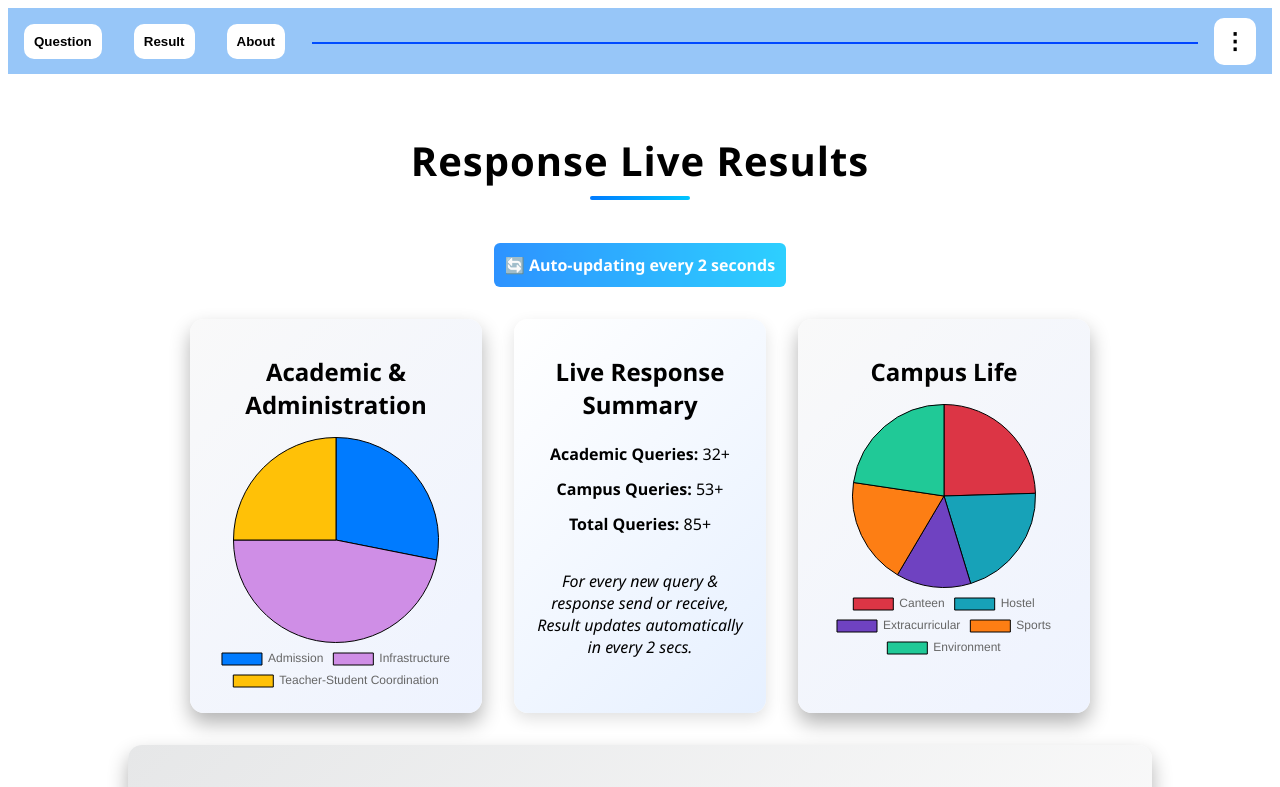
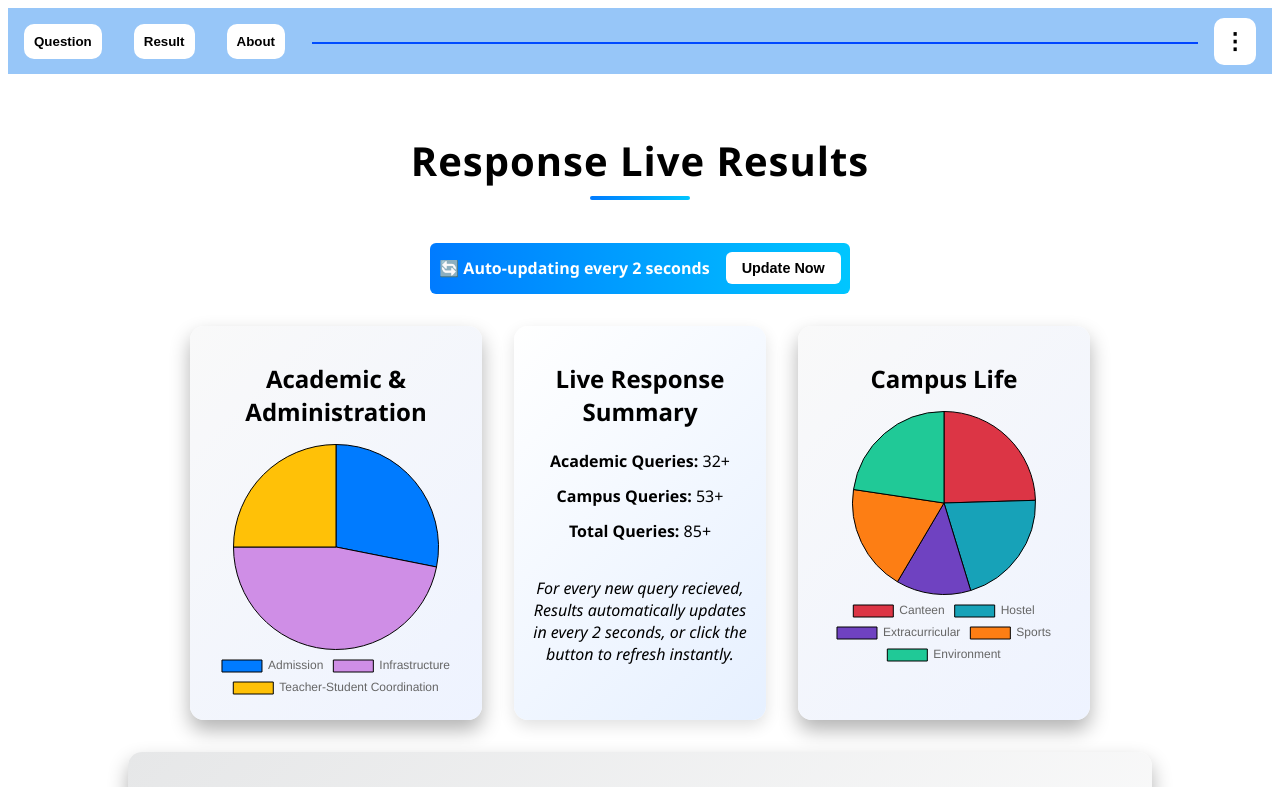
Before and after one commit to jaishree-verma/College_Survey, a React (Vite) app in the folder frontend/: page /result in a window 1280 px wide. Shown: the top 787 px of the page. Built offline with nearby package versions, Linux system fonts and the light colour scheme.

Commit message:
changes applied to frontend and backend connection

```diff
--- a/frontend/src/pages/ResultPage.css
+++ b/frontend/src/pages/ResultPage.css
@@ -196,58 +196,39 @@
     margin: 1rem 0;
   }
 }
-/* 🔹 Live Update Banner */
 .live-banner {
   background: linear-gradient(90deg, #007bff, #00c6ff);
   color: white;
-  padding: 0.7rem;
+  padding: 0.6rem;
   text-align: center;
   font-weight: bold;
-  font-family: 'Segoe UI', Tahoma, Geneva, Verdana, sans-serif;
   border-radius: 6px;
   margin-bottom: 0rem;
-  animation: pulse 2s infinite;
+  display: flex;
+  justify-content: center;
+  align-items: center;
+  gap: 1rem;
   margin-top: -1rem;
 }
 
-@keyframes pulse {
-  0% { opacity: 0.8; }
-  50% { opacity: 1; }
-  100% { opacity: 0.8; }
+.update-btn {
+  padding: 0.5rem 1rem;
+  font-size: 0.9rem;
+  font-weight: bold;
+  border: none;
+  border-radius: 6px;
+  background: #ffffff;
+  color: #000000;
+  cursor: pointer;
+  transition: all 0.3s ease;
 }
 
-/* 🔹 Info Box
-.update-box {
-  /* margin-top: 0rem; */
-  /* padding: 1.2rem;
-  background: #f1f9ff;
-  border: 1px solid #007bff;
-  border-radius: 8px;
-  text-align: center;
-  box-shadow: 0 4px 10px rgba(0,0,0,0.1);
-  transition: all 0.3s ease;
-} */
-/*
-.update-box h3 {
-  margin-bottom: 0.5rem;
-  color: #0056b3;
-  font-size: 1.3rem;
+.update-btn:hover {
+  background: #ffffff;
+  color: #000000;
+  transform: translateY(-2px);
 }
 
-.update-box p {
-  margin: 0;
-  font-size: 1rem;
-  color: #333;
-} */
-
-/* .update-box:hover {
-  transform: translateY(-8px) scale(1.02);
-  box-shadow: 0 12px 28px rgba(0,0,0,0.25);
-  background: linear-gradient(135deg, #c7e0fbbe, #eaf4ff);
-  cursor: pointer;
-} */ */
-
-/* 🔹 Footer Note */
 .dashboard-footer {
   margin-top: 1rem;
   text-align: center;
@@ -257,16 +238,8 @@
   color: #000000;
   border-top: 2px solid #000000;
   padding-top: 0.8rem;
-  letter-spacing: 0.5px;
-  background: linear-gradient(90deg, #f9f9f9, #e6f2ff);
-  transition: transform 0.4s ease, box-shadow 0.4s ease;
 }
 
-/* 🔹 Smooth fade-in effect */
-@keyframes fadeIn {
-  from { opacity: 0; transform: translateY(10px); }
-  to { opacity: 1; transform: translateY(0); }
-}
 
 /* 🔹 Hover effect for interactivity */
 .dashboard-footer:hover {
@@ -274,7 +247,7 @@
   border-top: 2px solid #000000;
 
   cursor: pointer;
-  transform: translateY(-6px) scale(1.05);
+  transform: translateY(-1px) scale(1.05);
   box-shadow: 0 12px 28px rgba(0, 0, 0, 0.681);
   background: linear-gradient(135deg, #c7e0fbbe);
 }
--- a/frontend/src/pages/ResultPage.jsx
+++ b/frontend/src/pages/ResultPage.jsx
@@ -242,9 +242,8 @@ export default function ResultPage() {
     coordination: 7,
   });
 
-  // 🔹 Auto update every 2 seconds (simulate new queries)
-  useEffect(() => {
-    const interval = setInterval(() => {
+  // 🔹 Manual update function
+  const updateStats = () => {
     setStats((prev) => ({
       ...prev,
       canteen: prev.canteen + Math.floor(Math.random() * 2),
@@ -256,6 +255,12 @@ export default function ResultPage() {
       environment: prev.environment + Math.floor(Math.random() * 2),
       coordination: prev.coordination + Math.floor(Math.random() * 2),
     }));
+  };
+
+  // 🔹 Auto update every 2 seconds
+  useEffect(() => {
+    const interval = setInterval(() => {
+      updateStats();
     }, 2000);
     return () => clearInterval(interval);
   }, []);
@@ -264,12 +269,10 @@ export default function ResultPage() {
   const campusTotal =
     stats.canteen + stats.hostel + stats.extracurricular + stats.sports + stats.environment;
 
-  // 🔹 Animated numbers for summary box
   const animatedAcademic = useAnimatedNumber(academicTotal);
   const animatedCampus = useAnimatedNumber(campusTotal);
   const animatedTotal = useAnimatedNumber(academicTotal + campusTotal);
 
-  // 🔹 Animated values for Pie charts
   const academicData = {
     labels: ["Admission", "Infrastructure", "Teacher-Student Coordination"],
     datasets: [
@@ -368,10 +371,16 @@ export default function ResultPage() {
 
   return (
     <div className="result-wrapper">
+
       <h1 className="result-title">Response Live Results</h1>
+     <div className="live-banner">
+        🔄 Auto-updating every 2 seconds
+        <button className="update-btn" onClick={updateStats}>
+          Update Now
+        </button>
+      </div>
+      {/* 🔹 Live Update Banner + Button */}
 
-      {/* 🔹 Live Update Banner */}
-      <div className="live-banner">🔄 Auto-updating every 2 seconds</div>
 
       <div className="result-pies">
         <div className="pie-container">
@@ -385,7 +394,7 @@ export default function ResultPage() {
           <p><strong>Campus Queries:</strong> {animatedCampus}+</p>
           <p><strong>Total Queries:</strong> {animatedTotal}+</p>
           <br />
-          <p><i>For every new query & response send or receive, Result updates automatically in every 2 secs. </i></p>
+          <p><i>For every new query recieved, Results automatically updates in every 2 seconds, or click the button to refresh instantly.</i></p>
         </div>
 
         <div className="pie-container">
@@ -398,21 +407,9 @@ export default function ResultPage() {
         <Bar data={barData} options={barOptions} />
       </div>
 
-      {/* 🔹 Info Box */}
-      {/* <div className="update-box">
-        <h3>Need Help?</h3>
-        <p>
-          For live updates or queries, please contact the college management.
-          <br />
-          📞 Phone: +91-XXXXXXXXXX
-        </p>
-      </div> */}
-
-      {/* 🔹 Footer Note */}
       <footer className="dashboard-footer">
         <u>Powered by College Survey System</u> - Last updated: {new Date().toLocaleString()}
       </footer>
-
     </div>
   );
 }
```
Lines whose indentation alone changed are shown as unchanged.
